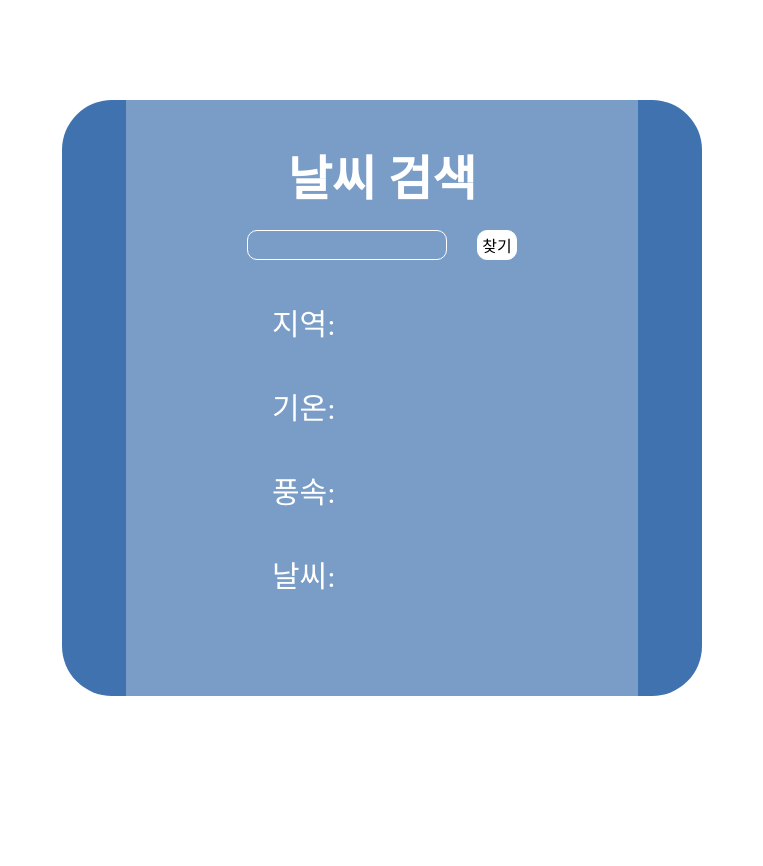
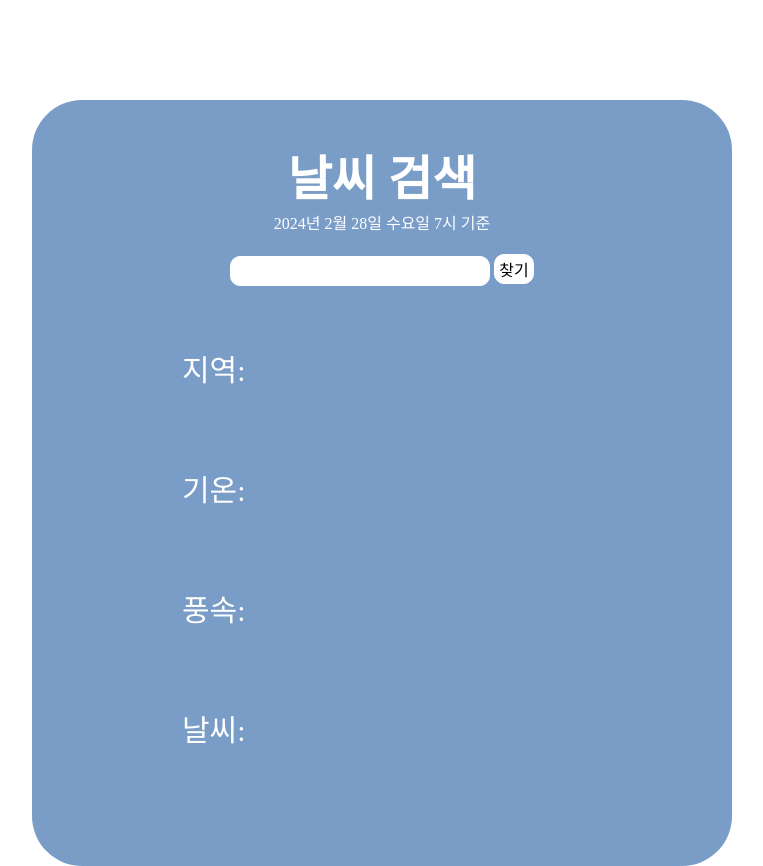
Before and after one commit to sunghoon1209/weather, a plain HTML site: page index.html in a window 1280 px wide. Shown: the whole page, without its empty margins (258-1021 px from the left). Before the commit the page ends 800 px from the top, so only its background shows below. Drawn offline with Linux system fonts and the light colour scheme; a web font is replaced by a local one.

Commit message:
Add files via upload

```diff
--- a/css/style.css
+++ b/css/style.css
@@ -38,14 +38,14 @@ body {
 
 #wrap {
 
-    width: 640px;
+    width: 700px;
     margin: 100px auto 0;
     /* border: 1px solid blue; */
     border-radius: 50px;
     text-align: center;
     font-family: 'GmarketSansMedium';
     color: #fff;
- background-color: #3F72AF;
+    background-color: #3F72AF;
     background-repeat: no-repeat;
     background-position: center;
     background-size: cover;
@@ -54,36 +54,48 @@ body {
 
 .cover {
     background-color: rgba(255, 255, 255, 0.3);
-    width: 80%;
+    width: 700px;
     height: 100%;
-    margin: 0 auto;
+
+
     /* border-radius: 50px; */
 }
 
+
 h2 {
     padding-top: 40px;
+    width: 400px;
+    margin: 0 auto;
     font-size: 48px;
 }
+#time {
+    /* margin-top: 20px; */
+    width: 400px;
+    margin: 0 auto;
+}
+.form {
+    /* display: flex; */
 
-.form {
-    display: flex;
-    justify-content: center;
-    gap: 30px;
+    /* gap: 30px; */
+    width: 400px;
+    margin: 0 auto;
+
+
 }
 
 .form input {
     border: 1px solid #fff;
     outline: none;
-    width: 200px;
+    width: 260px;
     height: 30px;
     border-radius: 10px;
     /* margin-left: 80px; */
     padding-left: 10px;
     font-family: 'GmarketSansMedium';
-    font-size: 20px;
-    background-color: transparent;
+    font-size: 18px;
+    background-color: #fff;
     box-sizing: border-box;
-    color: #fff;
+    color: #111;
 }
 
 .form button {
@@ -111,14 +123,15 @@ h2 {
 }
 
 .weather {
+    width: 400px;
     margin: 0 auto;
-    /* width: 200px; */
     text-align: left;
-    width: 220px;
     padding-bottom: 100px;
     font-size: 30px;
+
 }
 
 .weather div {
-    margin-top: 40px;
+    margin-top: 60px;
+    height: 60px;
 }
--- a/index.html
+++ b/index.html
@@ -15,6 +15,7 @@
     <div id="wrap">
         <div class="cover">
             <h2>날씨 검색</h2>
+            <div id="time"></div>
             <div class="form"><input type="text" id="city" name="city" value="">
                 <button id="send" onclick="sendbtnEvent()">찾기</button></div>
 
--- a/script/weather.js
+++ b/script/weather.js
@@ -97,7 +97,7 @@
                 else if (textContent.includes('Partly cloudy')) {
 
                     weather.textContent = "구름조금";
-                    bgc.style.backgroundImage = "linear-gradient(to top, #fff1eb 0%, #ace0f9 100%)";
+                    bgc.style.backgroundImage = "linear-gradient(to top, #ddd 30%, #ace0f9 100%)";
                 }
 
                 else if (textContent.includes('Clear')) {
@@ -137,3 +137,16 @@
 
 
     }
+    let today = new Date();
+
+    let year = today.getFullYear(); // 년도
+    let month = today.getMonth() + 1;  // 월
+    let date = today.getDate();  // 날짜
+    let day = today.getDay();  // 요일
+    const dayList = ['일', '월', '화', '수', '목', '금', '토'];
+    const label = dayList[day]
+
+    let hours = today.getHours(); // 시
+
+    let time = document.getElementById("time");
+    time.textContent =  year + '년 ' + month + '월 ' + date +'일 ' + label + '요일 ' + hours + '시 '  + ' 기준 '
```
